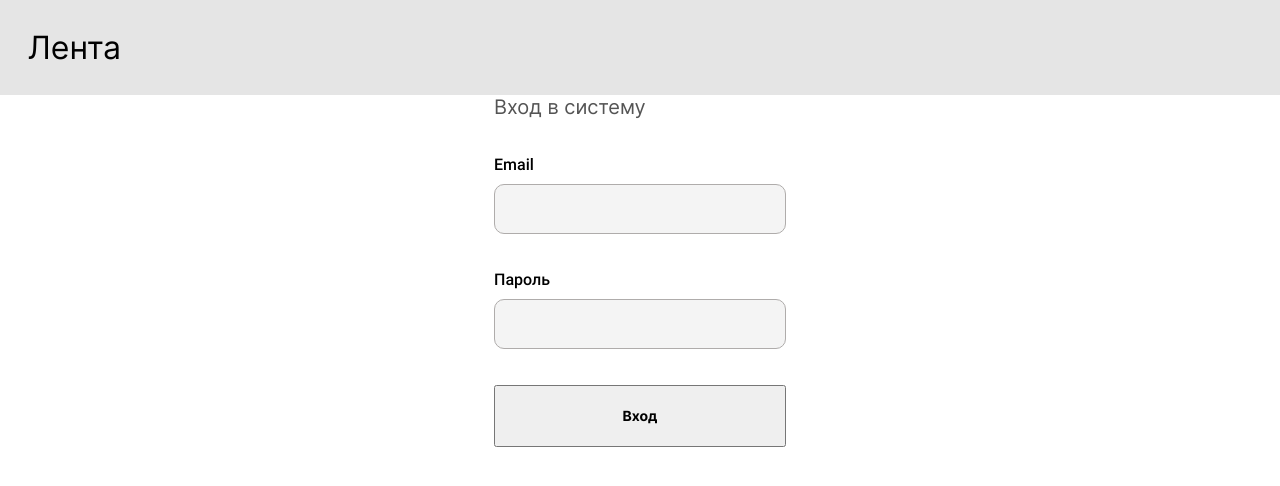
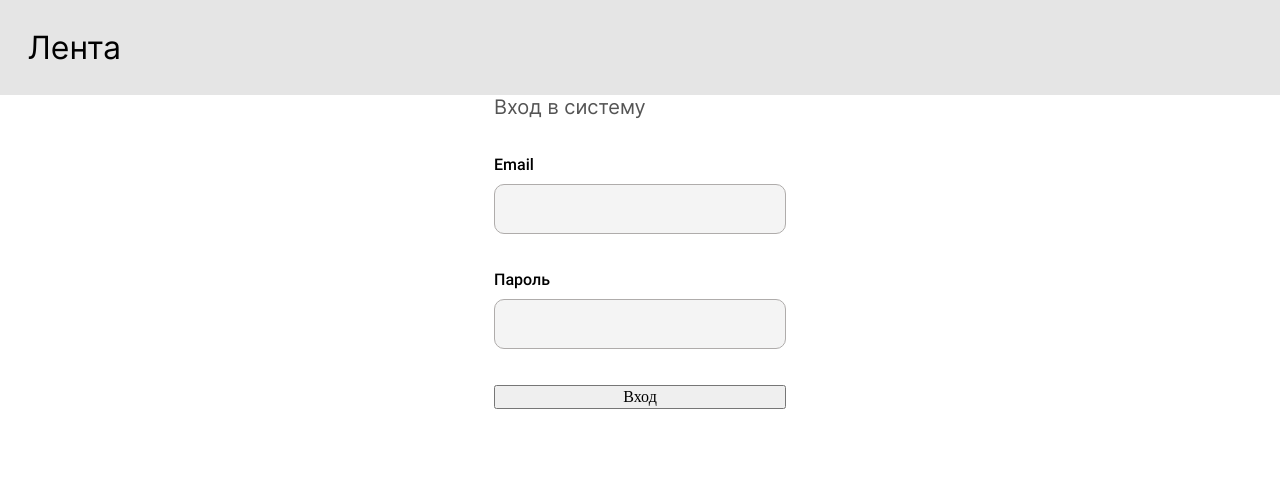
Before and after one commit to LeYan15/LeYan_frontend, a React (Vite) app: page /route1 in a window 1280 px wide. Shown: the top 486 px of the page. Built offline with nearby package versions, Linux system fonts and the light colour scheme.

Commit message:
add_header_and_layoutFormAuth

```diff
--- a/src/components/auth/Auth.jsx
+++ b/src/components/auth/Auth.jsx
@@ -18,7 +18,7 @@ function Auth () {
                 <p className='auth__text'>Пароль</p>
                 <input  className='auth__password' name='password' type='password'/>
             </label>
-            <button  className='auth__buttonInput'>Вход</button>
+            <button  className='auth__button'>Вход</button>
         </form>
     </section>
   )
```
